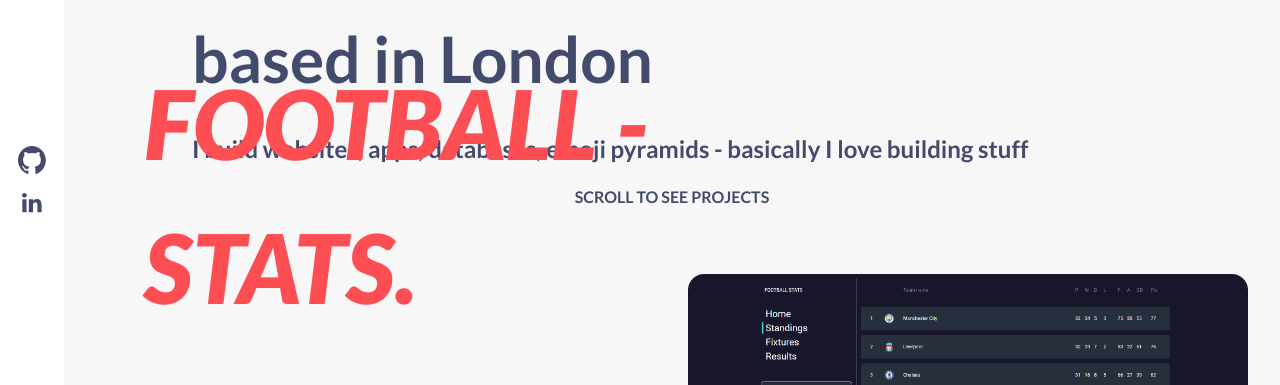
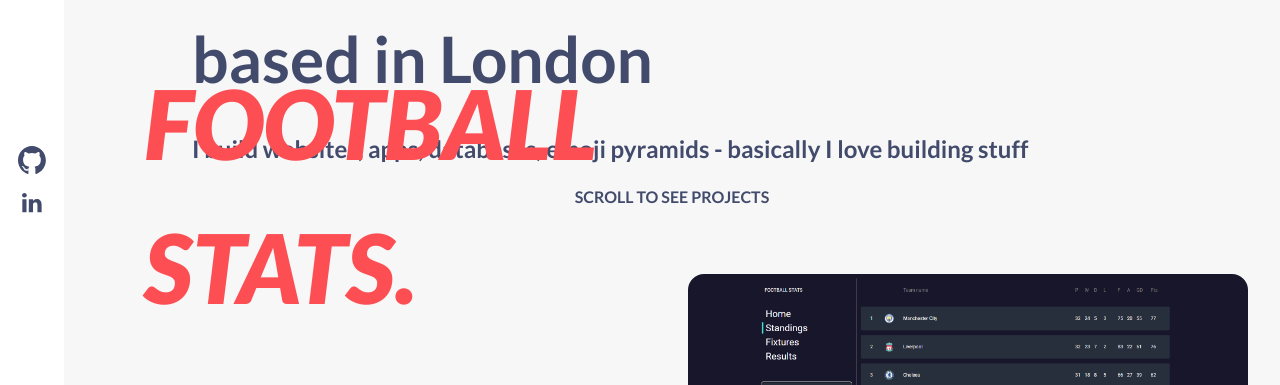
Before and after one commit to bravint/portfolio, a React (Create React App) app: page / in a window 1280 px wide. Shown: the part 567-952 px from the top of the page. Built offline with nearby package versions, Linux system fonts and the light colour scheme.

Commit message:
edit project title

```diff
--- a/src/components/projects/Football.jsx
+++ b/src/components/projects/Football.jsx
@@ -11,7 +11,7 @@ export const Football = () => {
             <Parallax speed={-20}>
                 <div className="project-details position-left">
                     <h2 className="project-title">
-                        Football -
+                        Football
                         <br />
                         Stats.
                     </h2>
```
